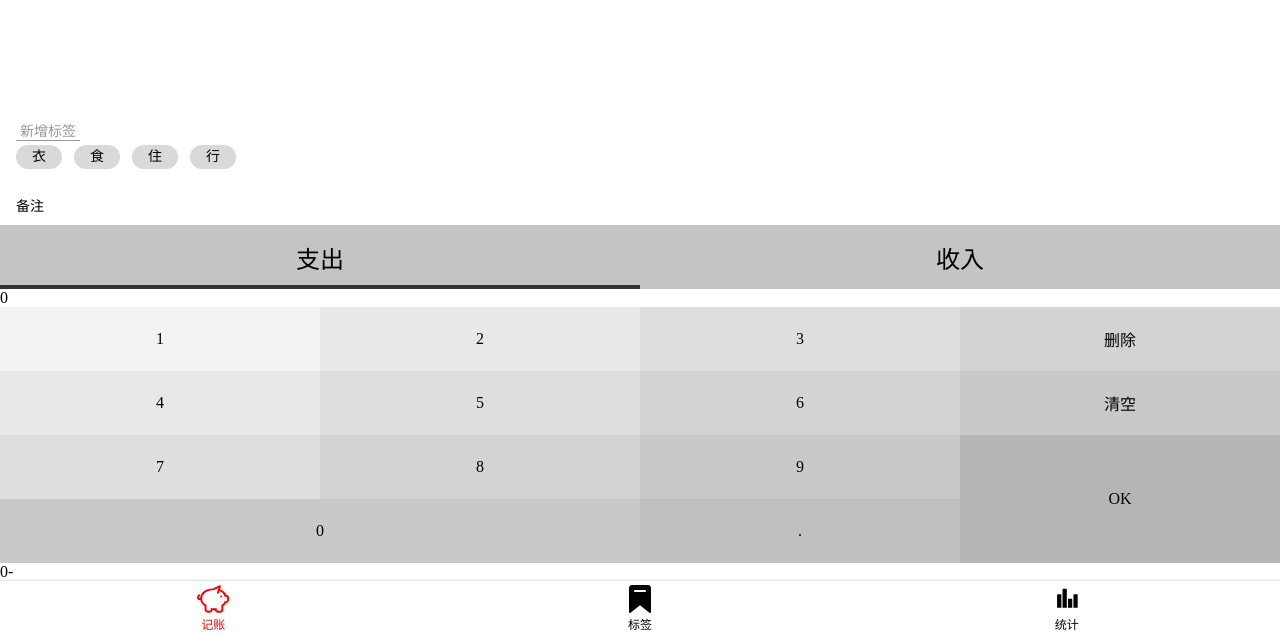
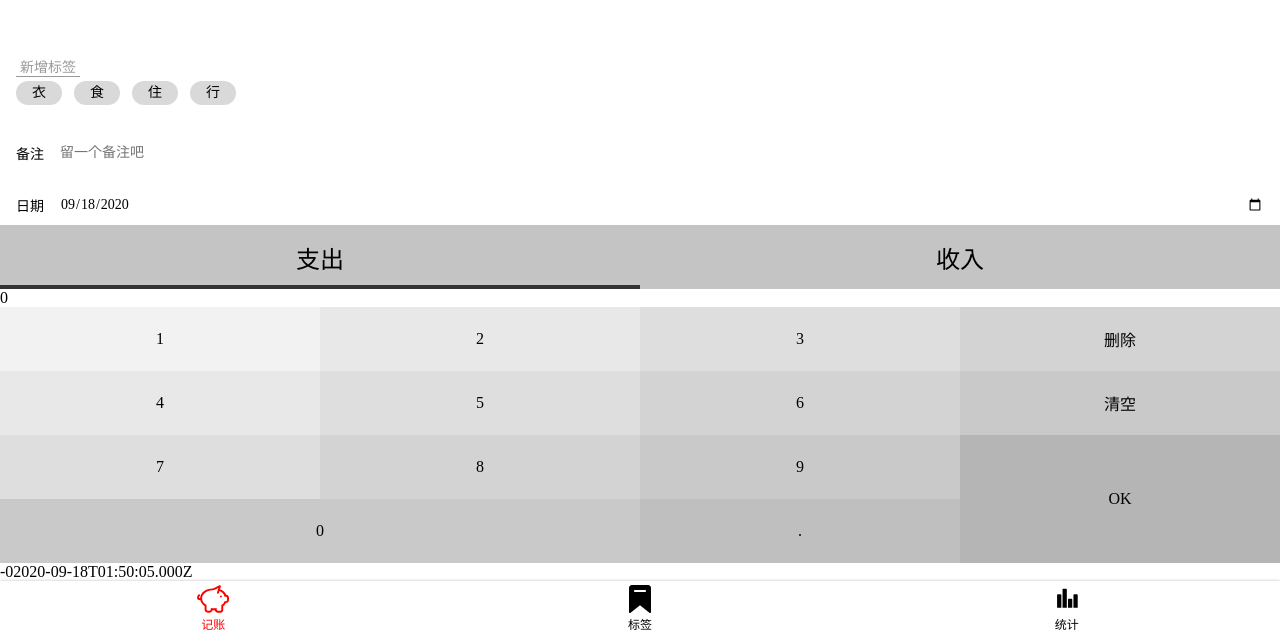
Before and after one commit to zhuxian666/money-1, a Vue app: page /#/money in a window 1280 px wide. Shown: the part 219-854 px from the top of the page. Built offline with nearby package versions, Linux system fonts and the light colour scheme.

Commit message:
完成日期和备注组件

```diff
--- a/package.json
+++ b/package.json
@@ -10,6 +10,7 @@
   },
   "dependencies": {
     "core-js": "^3.6.5",
+    "dayjs": "^1.8.36",
     "register-service-worker": "^1.7.1",
     "svg-sprite-loader-mod": "4.1.6",
     "vue": "^2.6.11",
--- a/src/components/FormItem.vue
+++ b/src/components/FormItem.vue
@@ -1,19 +1,42 @@
 <template>
     <div>
         <label class="formItem">
-            <span class="name">备注</span>
-            <input type="text">
+            <span class="name">{{fieldName}}</span>
+            <template v-if="type==='date'">
+                <input :type="type || 'text'"
+                       :value="x(value)"
+                       @input="onValueChanged($event.target.value)"
+                       :placeholder="placeholder">
+            </template>
+            <template v-else>
+                <input :type="type || 'text'"
+                       :value="value"
+                       @input="onValueChanged($event.target.value)"
+                       :placeholder="this.placeholder">
+            </template>
         </label>
     </div>
 </template>
 
 <script lang='ts'>
   import Vue from 'vue';
-  import {Component} from 'vue-property-decorator';
+  import {Component, Prop} from 'vue-property-decorator';
+  import dayjs from 'dayjs';
 
   @Component
   export default class FormItem extends Vue {
+    @Prop(String) value!: string;
+    @Prop({required: true, type: String}) fieldName!: string;
+    @Prop(String) placeholder?: string;
+    @Prop(String) type?: string;
 
+    onValueChanged(value: string) {
+      this.$emit('update:value', value);
+    }
+
+    x(isoString: string) {
+      return dayjs(isoString).format('YYYY-MM-DD');
+    }
   }
 </script>
 
@@ -23,9 +46,11 @@
         padding-left: 16px;
         display: flex;
         align-items: center;
+
         .name {
             padding-right: 16px;
         }
+
         input {
             height: 40px;
             flex-grow: 1;
--- a/src/views/Money.vue
+++ b/src/views/Money.vue
@@ -1,10 +1,22 @@
 <template>
     <layout class-prefix="layout">
         <Tags/>
-        <FormItem/>
-        <Tabs :value.sync="record.type" :data-source="recordTypeList"/>
-        <NumberPad :value.sync="record.amount" @submit="saveRecord"/>
-        {{record.amount}}{{record.type}}
+        <div class="notes">
+            <FormItem :value.sync="record.notes"
+                      field-name="备注"
+                      placeholder="留一个备注吧"/>
+        </div>
+        <div class="date">
+            <FormItem :value.sync="record.createAt"
+                      type="date"
+                      field-name="日期"
+                      placeholder="输入日期"/>
+        </div>
+        <Tabs :value.sync="record.type"
+              :data-source="recordTypeList"/>
+        <NumberPad :value.sync="record.amount"
+                   @submit="saveRecord"/>
+        {{record.type}}{{record.amount}}{{record.notes}}{{record.createAt}}
     </layout>
 </template>
 
@@ -31,6 +43,7 @@
 
     saveRecord(){
       this.$store.commit('createRecord',this.record)
+      this.record.notes=''
     }
 
     recordTypeList = recordTypeList;
```
Also changed, not shown: 1 other file (tests, documents, lock files or other folders).
